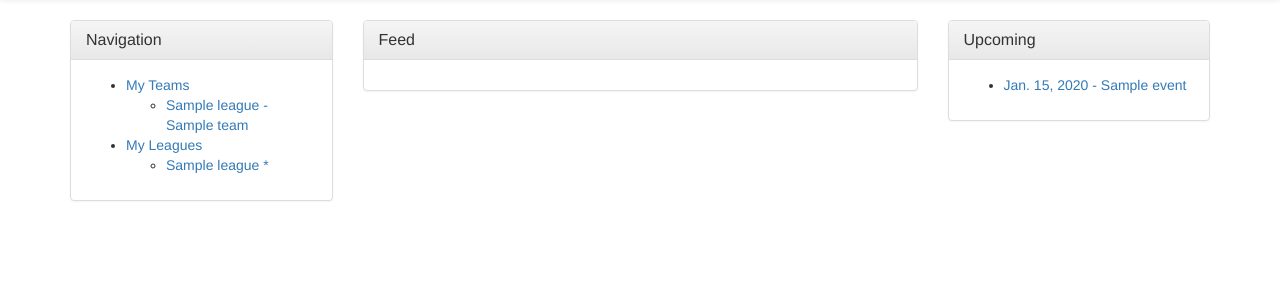
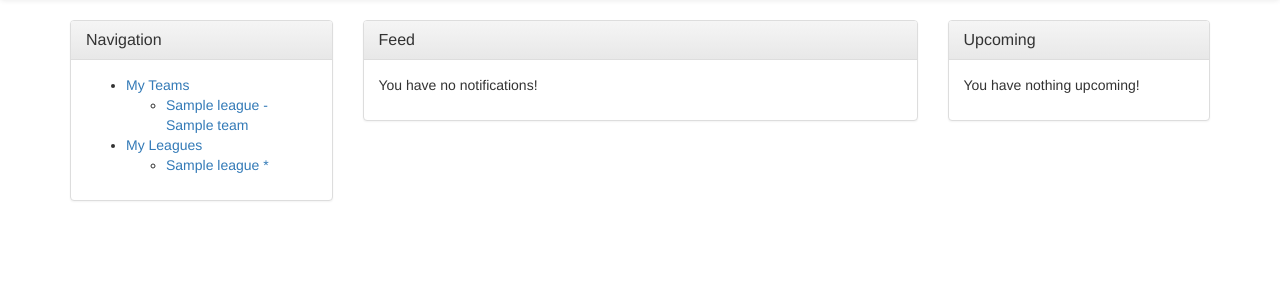
Before and after one commit to jarroduw/fdfantasy, a Django app: page / in a window 1280 px wide. Shown: the part 52-352 px from the top of the page. Run offline with Django 3.2, Linux system fonts and the light colour scheme; a user stored in the database is signed in; tables that the repository leaves empty hold one stand-in row (values such as "Sample post"); data that the repository does not hold is empty; parts of the project's set-up code (start-up, migrations or seed data) failed here and were passed over; some libraries are stand-ins or nearby versions.

Commit message:
Cleaning up some user dashboard stuff

```diff
--- a/drift/templates/drift/userDashboard.html
+++ b/drift/templates/drift/userDashboard.html
@@ -51,6 +51,7 @@
                         <h3 class="panel-title">Feed</h3>
                     </div>
                     <div class="panel-body">
+                        {% if notifications|length > 0 %}
                             {% for note in notifications %}
                                 <div class="row">
                                     <div class="col-sm-12">
@@ -63,6 +64,9 @@
                                     </div>
                                 </div>
                             {% endfor %}
+                        {% else %}
+                                <p>You have no notifications!</p>
+                        {% endif %}
                     </div>
                 </div>
             </div>
@@ -72,11 +76,15 @@
                         <h3 class="panel-title">Upcoming</h3>
                     </div>
                     <div class="panel-body">
+                        {% if upcoming|length > 0 %}
                             <ul>
                                 {% for event in upcoming %}
                                     <li><a href="{{event.url}}">{{event.date}} - {{event.title}}</a></li>
                                 {% endfor %}
                             </ul>
+                        {% else %}
+                            <p>You have nothing upcoming!</p>
+                        {% endif %}
                     </div>
                 </div>
             </div>
--- a/drift/views.py
+++ b/drift/views.py
@@ -150,15 +150,17 @@ def getUpcoming(user):
         ]
     eventLi.extend(draft)
 
-    races = Event.objects.filter(end__lte=timeNow).order_by('start')[0:3]
-    races = [
-        UpcomingEvent(
-            x.name,
-            x.start,
-            reverse('drift:viewEvent', args=[x.id])
-            ) for x in races
-        ]
-    eventLi.extend(races)
+    races = Event.objects.filter(end__gte=timeNow).order_by('start')
+    if len(races) > 0:
+        races = races[0:min([len(races), 3])]
+        races = [
+            UpcomingEvent(
+                x.name,
+                x.start,
+                reverse('drift:viewEvent', args=[x.id])
+                ) for x in races
+            ]
+        eventLi.extend(races)
 
     return eventLi
 
```
Also changed, not shown: dataCollection/addRacerRanking.py (deleted, +0 -8 lines). Lines whose indentation alone changed are shown as unchanged.
